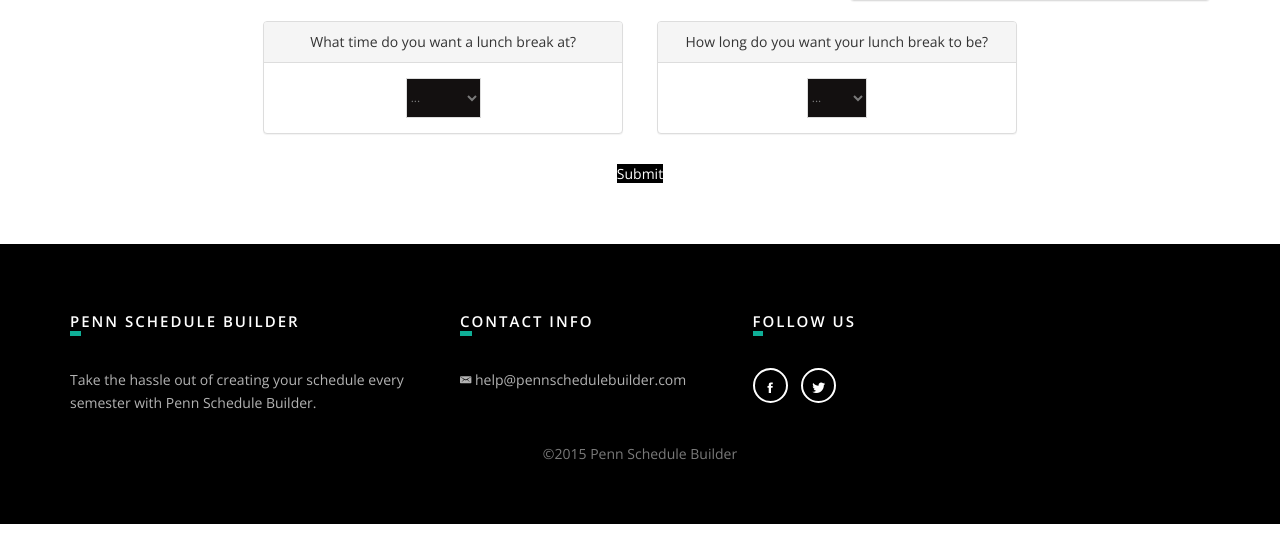
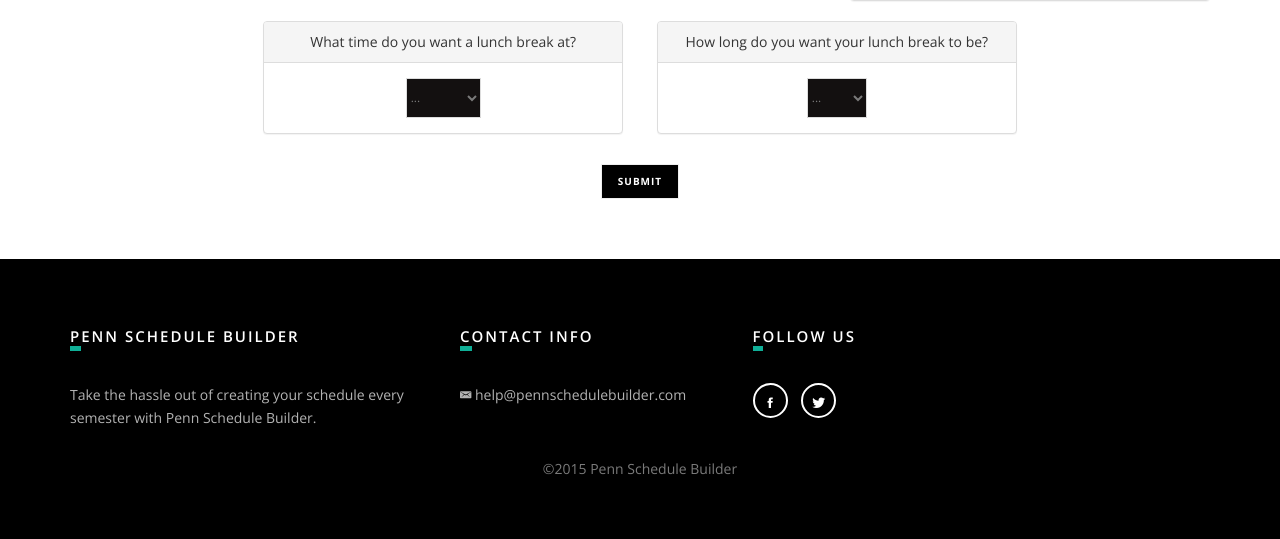
Before and after one commit to shulmanbrent/Penn-Schedule-Builder, a Flask app: template templates/restrictions.html in a window 1280 px wide. Shown: the part 540-1079 px from the top of the page. Run offline with Flask 2, Linux system fonts and the light colour scheme; the template is opened without the code that fills it, so the values that code supplies are empty; some libraries are stand-ins or nearby versions; some web fonts are replaced.

Commit message:
fix button

```diff
--- a/templates/restrictions.html
+++ b/templates/restrictions.html
@@ -127,7 +127,8 @@
                        $("#second_form").submit();
             }
         </script>
-        <p><center><a href="#" onclick="submitDetailsForm()" onclass="btn theme-btn-default btn-lg" style="background-color:#000;color:#FFF;size:large">Submit</a></p></center>
+
+        <p><center><a href="#" onclick="submitDetailsForm()" class="btn theme-btn-default btn-lg" style="background-color:#000;color:#FFF;size:large">Submit</a></p></center>
         <div class="space-70"></div>
 
 {% endblock %}
```
